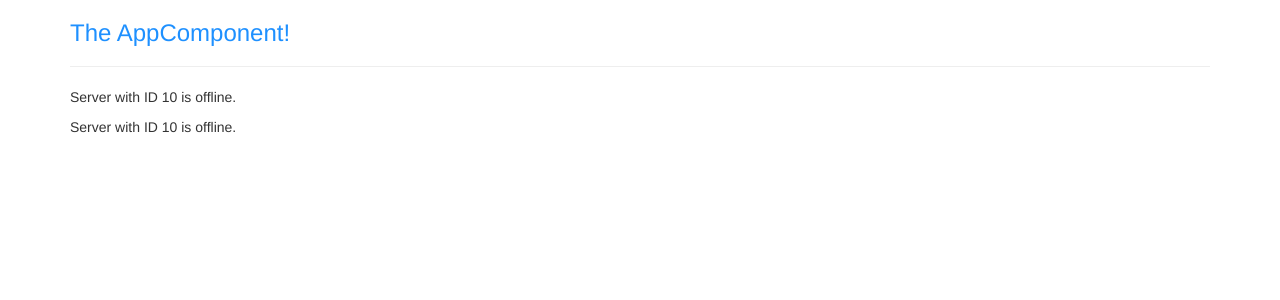
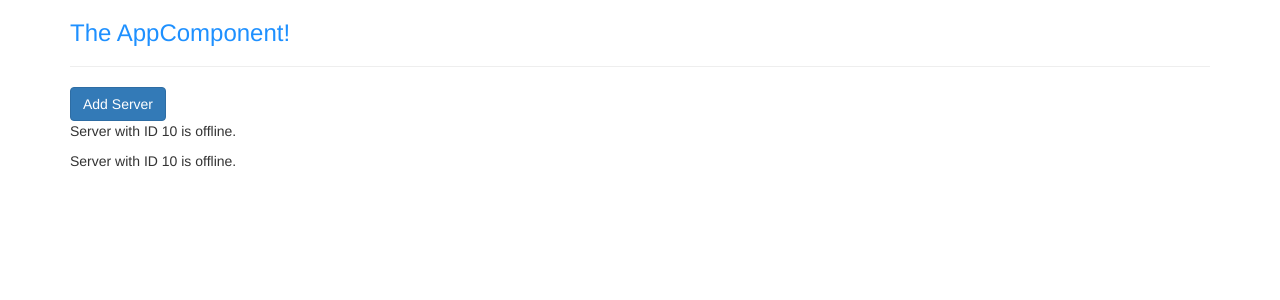
Before and after one commit to ranjithnatarajan/angular, an Angular app: page / in a window 1280 px wide. Shown: the top 300 px of the page. Built offline with nearby package versions, Linux system fonts and the light colour scheme.

Commit message:
property binding; disable/enable button using property binding

```diff
--- a/src/app/servers/servers.component.html
+++ b/src/app/servers/servers.component.html
@@ -1,2 +1,3 @@
+<button class="btn btn-primary" [disabled]="!allowNewServer">Add Server</button>
 <app-server></app-server>
 <app-server></app-server>
--- a/src/app/servers/servers.component.ts
+++ b/src/app/servers/servers.component.ts
@@ -4,15 +4,22 @@
   selector: 'app-servers',
   // selector: '[app-servers]',
   // selector: '.app-servers',
-  template: `
-    <app-server></app-server>
-    <app-server></app-server>
-    `,
+  // template: `
+  //   <app-server></app-server>
+  //   <app-server></app-server>
+  //   `,
+  templateUrl: './servers.component.html',
   styleUrls: ['./servers.component.scss']
 })
 export class ServersComponent implements OnInit {
 
-  constructor() { }
+  allowNewServer: boolean = false;
+
+  constructor() {
+    setTimeout(() => {
+      this.allowNewServer = true;
+    }, 2000);
+  }
 
   ngOnInit() {
   }
```
